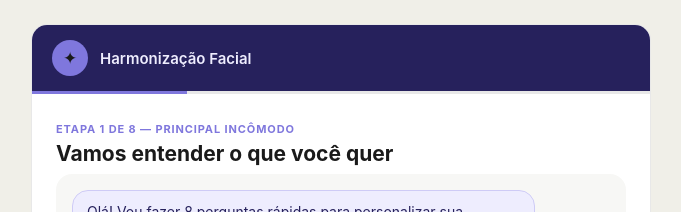
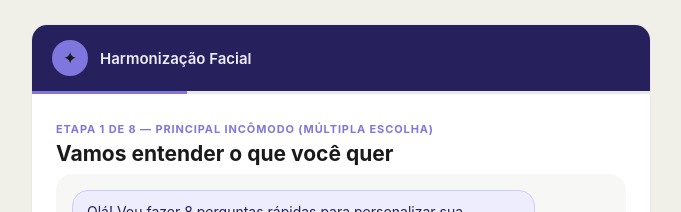
Before and after one commit to lucasdasilva1/HOF---Projeto-, a website: page index.html in a window 1280 px wide. Shown: the top 212 px of the page, without its empty margins (299-980 px from the left). Drawn offline with Linux system fonts and the light colour scheme.

Commit message:
Update index.html

```diff
--- a/index.html
+++ b/index.html
@@ -256,6 +256,7 @@ const QUESTIONS = [
   {
     id: 'incomodo',
     q: 'O que mais te incomoda no seu rosto atualmente?',
+    multi: true,
     opts: [
       { e:'😤', l:'Papada', v:'papada' },
       { e:'🔻', l:'Queixo pequeno', v:'queixo pequeno' },
@@ -270,6 +271,7 @@ const QUESTIONS = [
   {
     id: 'objetivo',
     q: 'Qual resultado você busca?',
+    multi: true,
     opts: [
       { e:'⏪', l:'Parecer mais jovem', v:'parecer mais jovem' },
       { e:'🔲', l:'Rosto mais definido', v:'rosto mais definido' },
@@ -379,8 +381,8 @@ function addBubble(who, txt) {
 }
 
 const QUIZ_TAGS = [
-  'Etapa 1 de 8 — Principal incômodo',
-  'Etapa 2 de 8 — Objetivo estético',
+  'Etapa 1 de 8 — Principal incômodo (múltipla escolha)',
+  'Etapa 2 de 8 — Objetivo estético (múltipla escolha)',
   'Etapa 3 de 8 — Intensidade desejada',
   'Etapa 4 de 8 — Regiões (múltipla escolha)',
   'Etapa 5 de 8 — Referência estética',
```
